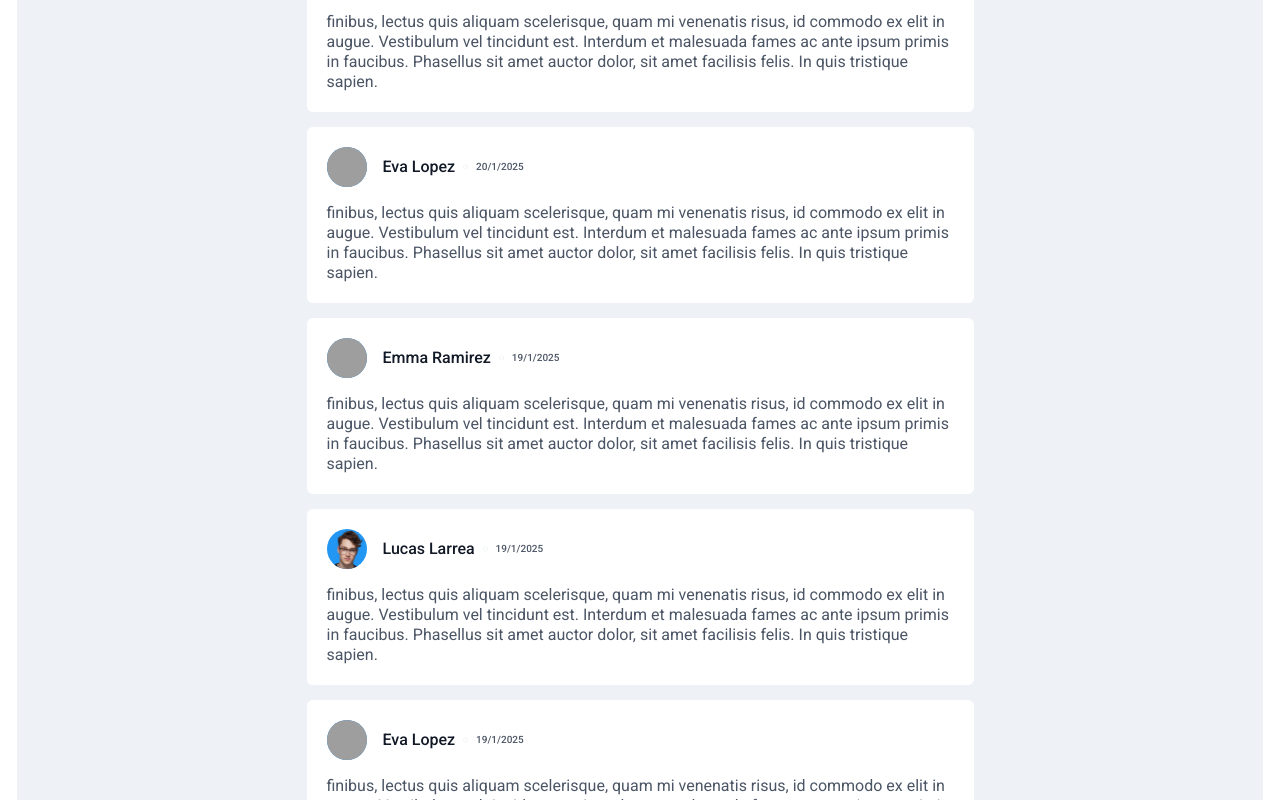
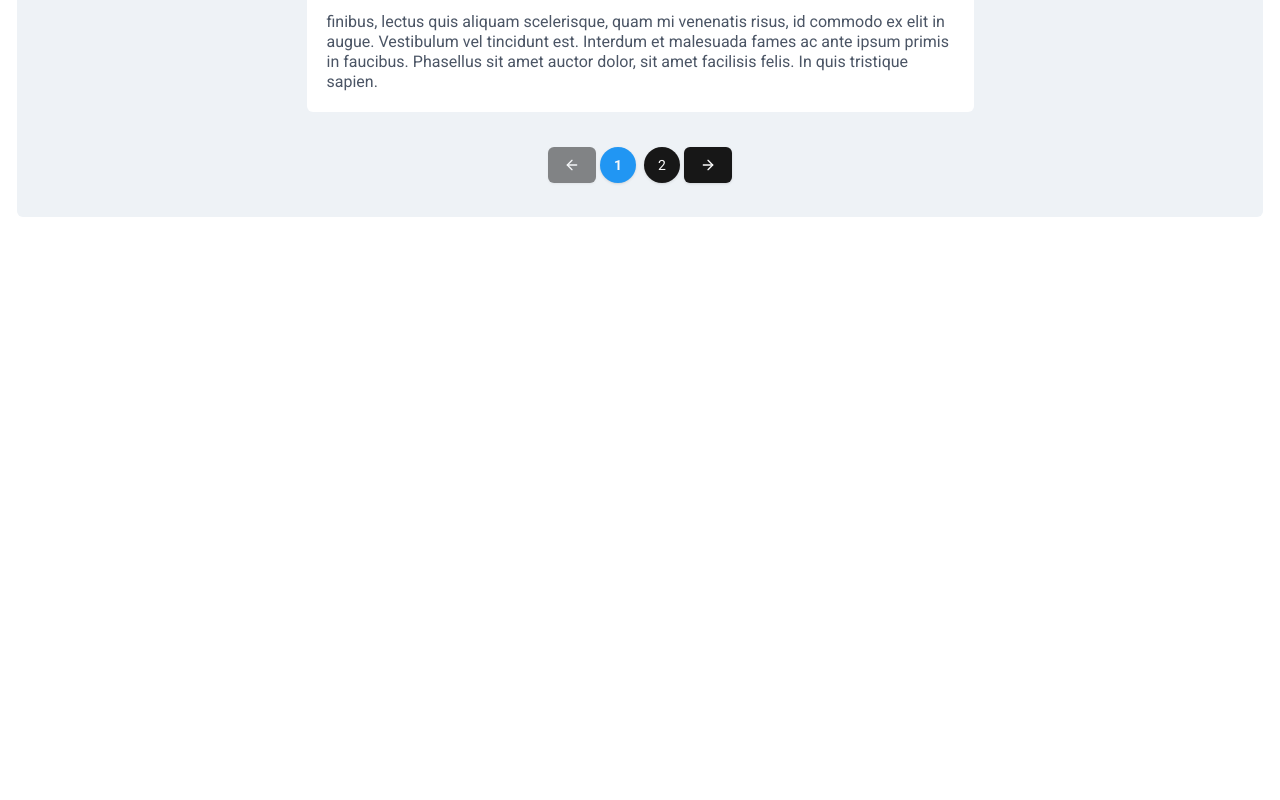
Before and after one commit to fmruiz/field-feed, a Next.js app: page /feed in a window 1280 px wide. Shown: the part 1900-2700 px from the top of the page. After the commit the page ends 2134 px from the top, so only its background shows below. Built offline with nearby package versions, Linux system fonts and the light colour scheme; grey boxes are pictures that could not be loaded.

Commit message:
feat: add paginator feature

```diff
--- a/src/app/feed/page.tsx
+++ b/src/app/feed/page.tsx
@@ -8,7 +8,7 @@ import { Textarea } from "@/components/ui/textarea";
 import { MOCK_FEED_DATA } from "@/mocks/feed";
 import { GlobalContext } from "@/providers/globalProvider";
 import { IFeedPost } from "@/types/feed";
-import { SquarePen } from "lucide-react";
+import { ArrowLeft, ArrowRight, SquarePen } from "lucide-react";
 import { v4 as uuidv4 } from "uuid";
 import { formatNameToSlug } from "@/lib/post";
 
@@ -16,6 +16,13 @@ export default function FeedPage() {
   const [postText, setPostText] = useState<string>("");
   const [emptyPost, setEmptyPost] = useState<boolean>(false);
   const [postArr, setPostArr] = useState<IFeedPost[]>([...MOCK_FEED_DATA]);
+  const [currentPage, setCurrentPage] = useState<number>(1);
+  const ITEMS_PER_PAGE = 10;
+  const totalPages = Math.ceil(postArr.length / ITEMS_PER_PAGE);
+
+  const startIndex = (currentPage - 1) * ITEMS_PER_PAGE;
+  const endIndex = startIndex + ITEMS_PER_PAGE;
+  const currentPosts = postArr.slice(startIndex, endIndex);
 
   const randomUUID = uuidv4();
 
@@ -47,6 +54,24 @@ export default function FeedPage() {
     if (name === username) {
       const filteredPostArr = postArr.filter((post) => post.id !== id);
       setPostArr(filteredPostArr);
+    }
+  };
+
+  const handleNextPage = () => {
+    if (currentPage < totalPages) {
+      setCurrentPage((prev) => prev + 1);
+    }
+  };
+
+  const handlePreviousPage = () => {
+    if (currentPage > 1) {
+      setCurrentPage((prev) => prev - 1);
+    }
+  };
+
+  const goToPage = (page: number) => {
+    if (page >= 1 && page <= totalPages) {
+      setCurrentPage(page);
     }
   };
 
@@ -91,7 +116,7 @@ export default function FeedPage() {
         )}
 
         {postArr.length > 0 &&
-          postArr.map((feed) => (
+          currentPosts.map((feed) => (
             <Post
               key={feed.id}
               id={feed.id}
@@ -102,6 +127,35 @@ export default function FeedPage() {
               owner={feed.owner}
             />
           ))}
+
+        <div className="mt-5 flex items-center gap-1">
+          <Button onClick={handlePreviousPage} disabled={currentPage === 1}>
+            <ArrowLeft />
+          </Button>
+          <div className="flex items-center gap-2">
+            {Array.from({ length: totalPages }).map((_, index) => (
+              <Button
+                key={index}
+                onClick={() => goToPage(index + 1)}
+                style={{
+                  fontWeight: currentPage === index + 1 ? "bold" : "normal",
+                }}
+                className={`rounded-full h-9 w-9 ${
+                  currentPage === index + 1 && "bg-ff-blue-avatar"
+                }`}
+              >
+                {index + 1}
+              </Button>
+            ))}
+          </div>
+
+          <Button
+            onClick={handleNextPage}
+            disabled={currentPage === totalPages}
+          >
+            <ArrowRight />
+          </Button>
+        </div>
       </div>
     </div>
   );
```
